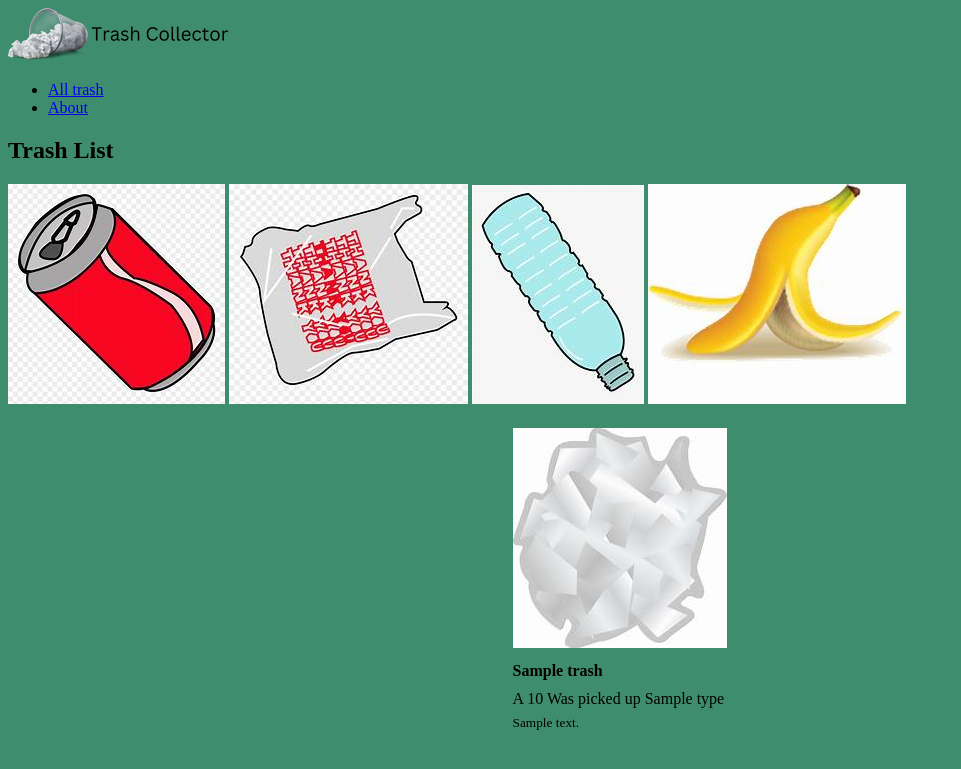
After one commit to Asagutierrez/Trash-collector, a Django app: template main_app/templates/index.html in a window 1280 px wide. The commit adds this page. Shown: the top 769 px of the page, without its empty margins (0-961 px from the left). Run offline with Django 4.2, Linux system fonts and the light colour scheme; the template is opened without the code that fills it: most values are stand-ins (such as "Sample title", 1, 10 or a date in 2020).

Commit message:
add card container

```diff
--- /dev/null
+++ b/main_app/static/css/trash/trash-index.css
@@ -0,0 +1,38 @@
+.card-container {
+  padding: 0 30px;
+  display: flex;
+  justify-content: center;
+  flex-wrap: wrap;
+}
+
+.card {
+  width: 275px;
+  margin: 10px;
+  border: var(--borders);
+  box-shadow: var(--card-box-shadow);
+}
+
+.card-content {
+  padding: 10px;
+  width: 100%;
+}
+
+.usr-img {
+  width: 100%;
+  border-radius: var(--card-border-radius);
+}
+
+.card > a {
+  text-decoration: none;
+  color: var(--text-color);
+}
+
+.card h2 {
+  margin: 10px 0;
+  font-size: var(--font-xl);
+}
+
+.card p {
+  margin: 5px 0;
+  font-size: var(--font-reg);
+}
--- a/main_app/templates/base.html
+++ b/main_app/templates/base.html
@@ -27,6 +27,7 @@
     </div>
     <nav>
       <ul>
+        <li><a href="/trash">All trash</a></li>
         <li><a href="/about">About</a></li>
       </ul>
     </nav>
--- /dev/null
+++ b/main_app/templates/index.html
@@ -0,0 +1,43 @@
+{% extends 'base.html' %}
+{% load static %}
+
+{% block head %}
+<link
+  rel="stylesheet"
+  type="text/css"
+  href="{% static 'css/trash/trash-index.css' %}"
+/>
+{% endblock %}
+
+{% block content %}
+<section class="page-header">
+  <h1>Trash List</h1>
+  <img src="{% static 'images/Trash 2.jpg' %}" alt="Empty soda can" />
+  <img src="{% static 'images/Trash 3.jpg' %}" alt="Plastic bag" />
+  <img src="{% static 'images/trash 4.jpg' %}" alt="A empty water bottle" />
+  <img src="{% static 'images/trash 5.jpg' %}" alt="A banna peel" />
+</section>
+
+<section class="card-container">
+  {% for trash in trash %}
+    <div class="card">
+      <div class="card-content">
+        <div class="card-img-container">
+          <img
+            src="{% static 'images/trash 6.jpg' %}"
+            alt="A balled up peice of paper"
+          >
+        </div>
+        <h2 class="card-title">{{ trash.name }}</h2>
+        {% if trash.age > 0 %}
+          <p>A {{ trash.age }} Was picked up {{ trash.type }}</p>
+        {% else %}
+          <p>A {{ trash.type }} kitten.</p>
+        {% endif %}
+        <p><small>{{ trash.description }}</small></p>
+      </div>
+    </div>
+  {% endfor %}
+</section>
+
+{% endblock %}
--- a/main_app/urls.py
+++ b/main_app/urls.py
@@ -3,5 +3,6 @@ from . import views
 
 urlpatterns = [
   path('', views.home, name='home'),
-  path('about/', views.about, name='about')
+  path('about/', views.about, name='about'),
+  path('trash/', views.trash_index, name='trash-index'),
 ]
--- a/main_app/views.py
+++ b/main_app/views.py
@@ -8,3 +8,6 @@ def home(request):
 
 def about(request):
   return render(request, 'about.html')
+
+def trash_index(request):
+  return render(request, 'trash/index.html', {'trash': trash})
```
